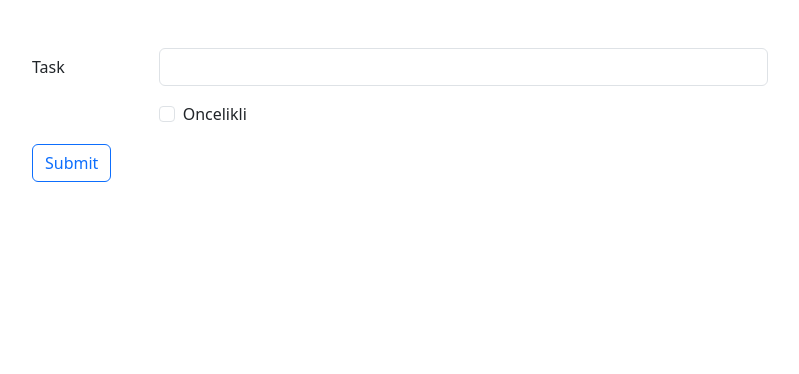
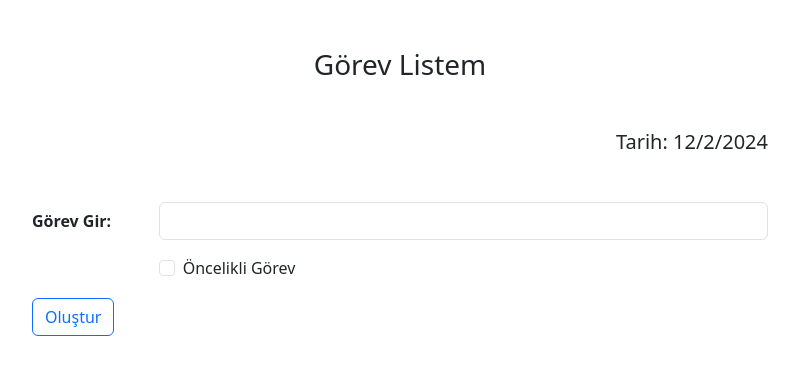
Before and after one commit to alpataseven/ReactForm, a React (Vite) app: page / in a window 1280 px wide. Shown: the top 374 px of the page, without its empty margins (240-1039 px from the left). Built offline with nearby package versions, Linux system fonts and the light colour scheme.

Commit message:
title vb. ögeler eklendi

```diff
--- a/src/TaskForm.jsx
+++ b/src/TaskForm.jsx
@@ -6,6 +6,9 @@ export default function TaskForm() {
     const emptyForm = { task: "", priority: false, }
     const [formData, setFormData] = useState({ emptyForm })
     const [tasks, setTasks] = useState([])
+
+    const date = new Date();
+    const currentDate = date.toLocaleDateString()
 
     const handleInputChange = (event) => {
         setFormData(prev => {
@@ -47,8 +50,10 @@ export default function TaskForm() {
     return (
         <>
             <form onSubmit={handleFormSubmit}>
+            <h3 className="text-center mb-5">Görev Listem</h3>
+            <h5 className="text-end mb-5">Tarih: {currentDate}</h5>
                 <div className="row mb-3">
-                    <label htmlFor="task" className="col-sm-2 col-form-label">Task</label>
+                    <label htmlFor="task" className="col-sm-2 col-form-label fw-bold">Görev Gir:</label>
                     <div className="col-sm-10">
                         <input
                             type="text"
@@ -70,12 +75,12 @@ export default function TaskForm() {
                                 name="priority"
                                 onChange={handleInputChange} />
                             <label className="form-check-label" htmlFor="priority">
-                                Oncelikli
+                                Öncelikli Görev
                             </label>
                         </div>
                     </div>
                 </div>
-                <button type="submit" class="btn btn-outline-primary">Submit</button>
+                <button type="submit" class="btn btn-outline-primary">Oluştur</button>
             </form>
             <br />
             <TaskList tasks={tasks} removeTask={removeTask} editTask={editTask} />
--- a/src/TaskList.jsx
+++ b/src/TaskList.jsx
@@ -1,13 +1,34 @@
+import { useEffect, useState } from "react"
+
 export default function TaskList({ tasks, removeTask, editTask }) {
+
+    const [priority, setPriority] = useState(false)
+    const [filteredTasks, setfilteredTasks] = useState(tasks)
+
+    const handlePriorityFilter = () => {
+        setPriority(prev => !prev)
+        console.log("priority", priority)
+    }
+
+    useEffect(() => {
+        setfilteredTasks(tasks)
+    }, [tasks])
+
+    useEffect(() => {
+        priority ? setfilteredTasks(tasks.filter(item => item.priority === priority)) : setfilteredTasks(tasks)
+    }, [priority])
+
     if (tasks.length === 0) {
         return <></>
     }
 
     return (
         <div className="p-3 bg-light mb-5 border rounded">
-            <p className="lead fw-bold text-start">Görevler:</p>
+            <p className="lead fw-bold text-start">{priority ? "Öncelikli Görevler" : "Görevler"}
+                <span onClick={handlePriorityFilter}
+                    className={`btn btn-sm ${priority ? "btn-outline-info" : "btn-outline-warning"} float-end`}>{priority ? "Bütün Görevleri Göster" : "Öncelikli Görevleri Göster"}</span></p>
             <ul className="list-group">
-                {tasks.map(
+                {filteredTasks.map(
                     (item) =>
                         <li className="list-group-item" key={item.uuid}>{item.task}
                             {item.priority && <span className="badge rounded-pill text-bg-primary mx-1"><svg xmlns="http://www.w3.org/2000/svg" width="16" height="16" fill="currentColor" class="bi bi-check-all" viewBox="0 0 16 16">
```
